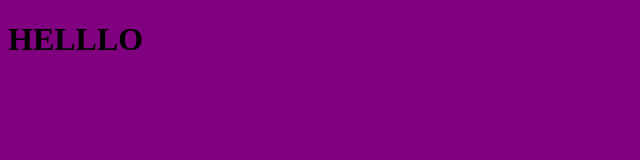
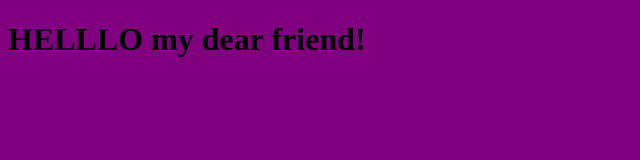
Before and after one commit to KattySem/my-personal-study, a plain HTML site: page index.html in a window 1280 px wide. Shown: the whole page, without its empty margins (0-640 px from the left). Drawn offline with Linux system fonts and the light colour scheme.

Commit message:
Добавили приветствие

```diff
--- a/index.html
+++ b/index.html
@@ -6,6 +6,6 @@
     <link rel="stylesheet" href="style.css">
   </head>
   <body>
-<h1>HELLLO</h1>
+<h1>HELLLO my dear friend!</h1>
   </body>
 </html>
```
